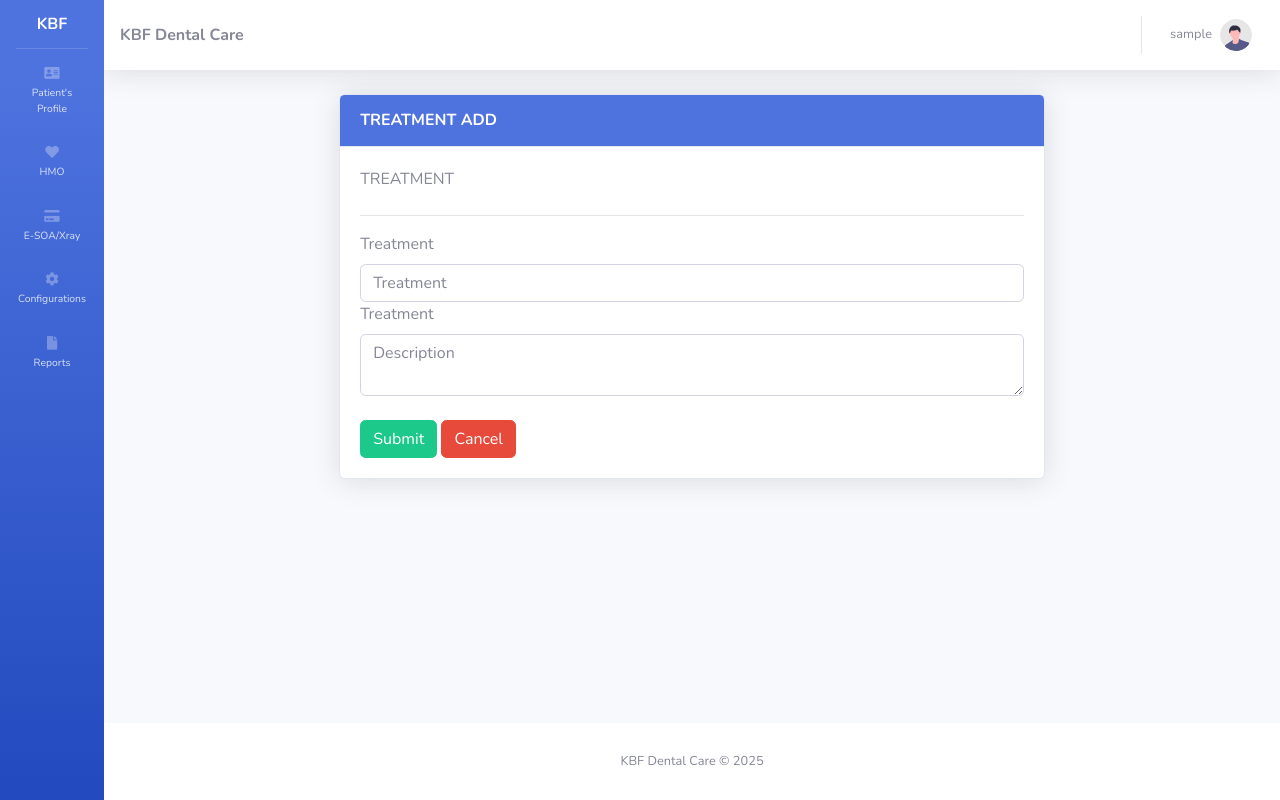
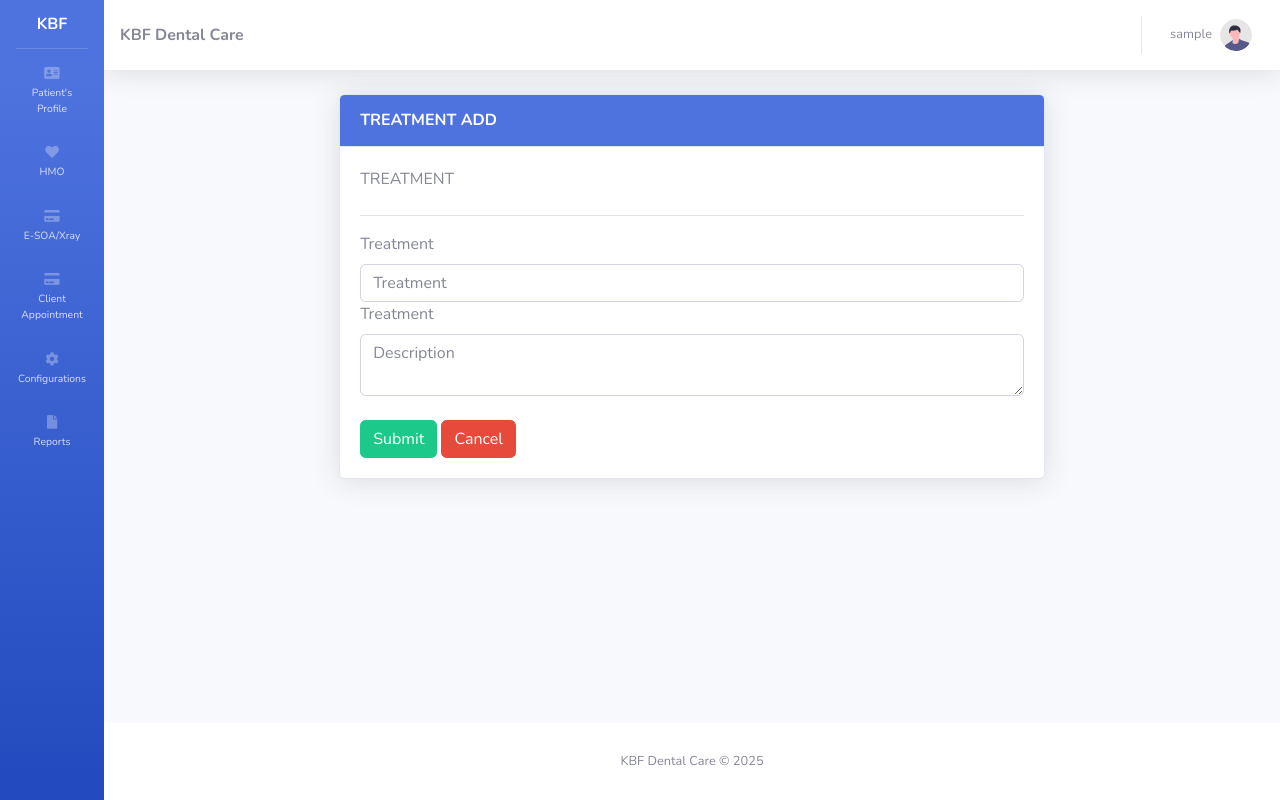
Before and after one commit to devChanex/KBF_Dental_2025, a PHP site: page /addTreatment.php in a window 1280 px wide. Run offline with PHP 8.4, Linux system fonts and the light colour scheme; the visitor is signed in with stand-in values (Sample User, id 1).

Commit message:
added the pendingappointment

```diff
--- a/bars/sidebar.php
+++ b/bars/sidebar.php
@@ -68,6 +68,12 @@ echo '
                 </a>
         </li>
         <li class="nav-item">
+                <a class="nav-link" href="pendingAppointmentList.php" >
+                    <i class="fas fa-credit-card"></i>
+                    <span>Client Appointment</span>
+                </a>
+        </li>
+        <li class="nav-item">
                 <a class="nav-link" href="#" data-toggle="collapse" data-target="#config" aria-expanded="false"
                     aria-controls="config">
                     <i class="fas fa-cog"></i>
```
